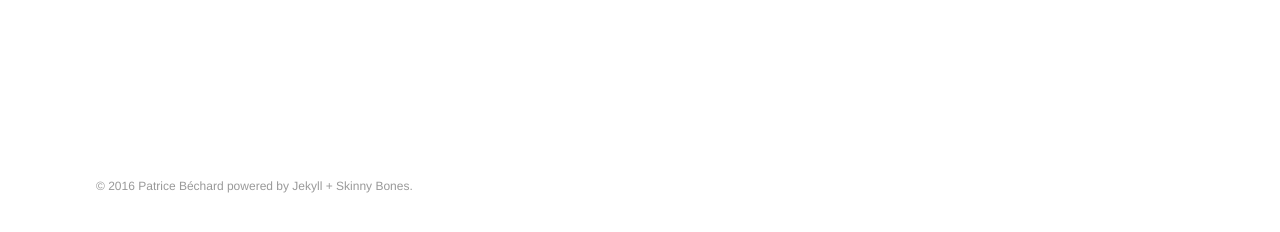
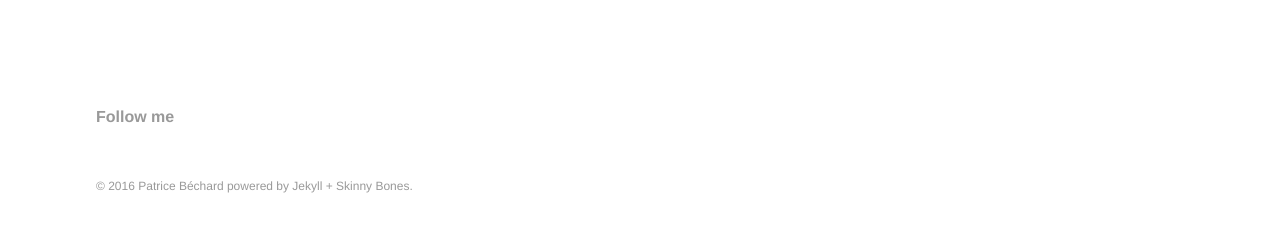
Before and after one commit to patricebechard/patricebechard.github.io, a Jekyll site: the page built from index.md, in a window 1280 px wide. Shown: the part 190-422 px from the top of the page. Built offline with Jekyll 4.4.1, drawn with Linux system fonts in a browser that asks for light colours.

```diff
--- a/_data/footer.yml
+++ b/_data/footer.yml
@@ -1,4 +1,4 @@
 # Footer navigation links
 
-- title:
-  url:
+- title: Follow me
+  url: https://twitter.com/patricebechard
--- a/_data/navigation.yml
+++ b/_data/navigation.yml
@@ -7,3 +7,4 @@
 
 - title: About Me
   url: http://patricebechard.github.io/aboutme
+  image:
```
Also changed, not shown: 4 other files.
